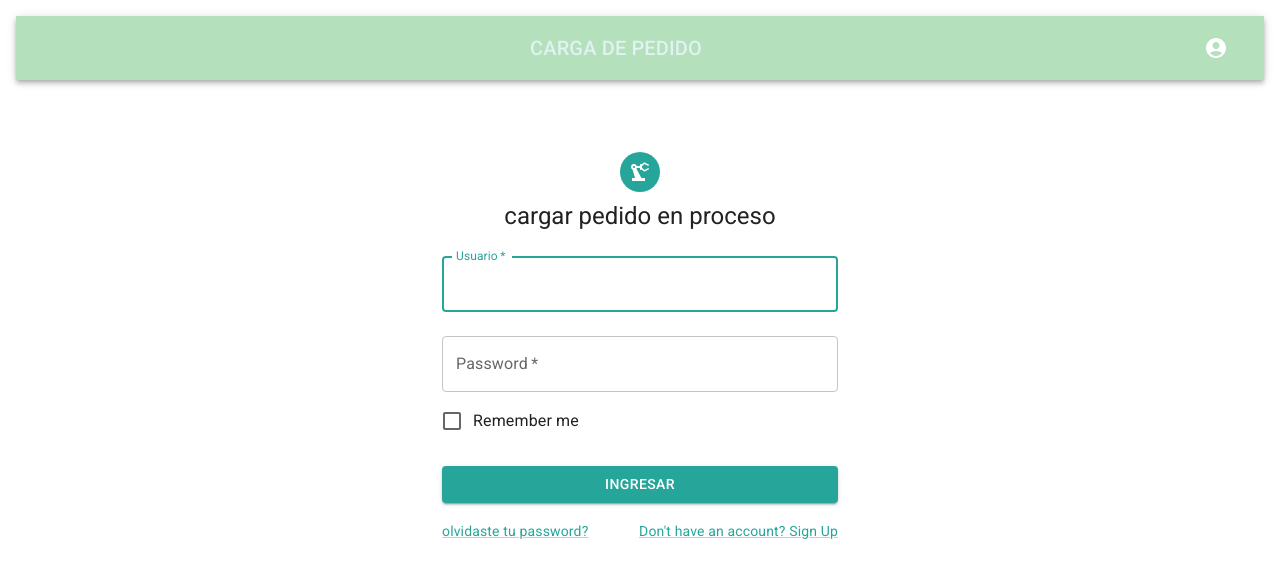
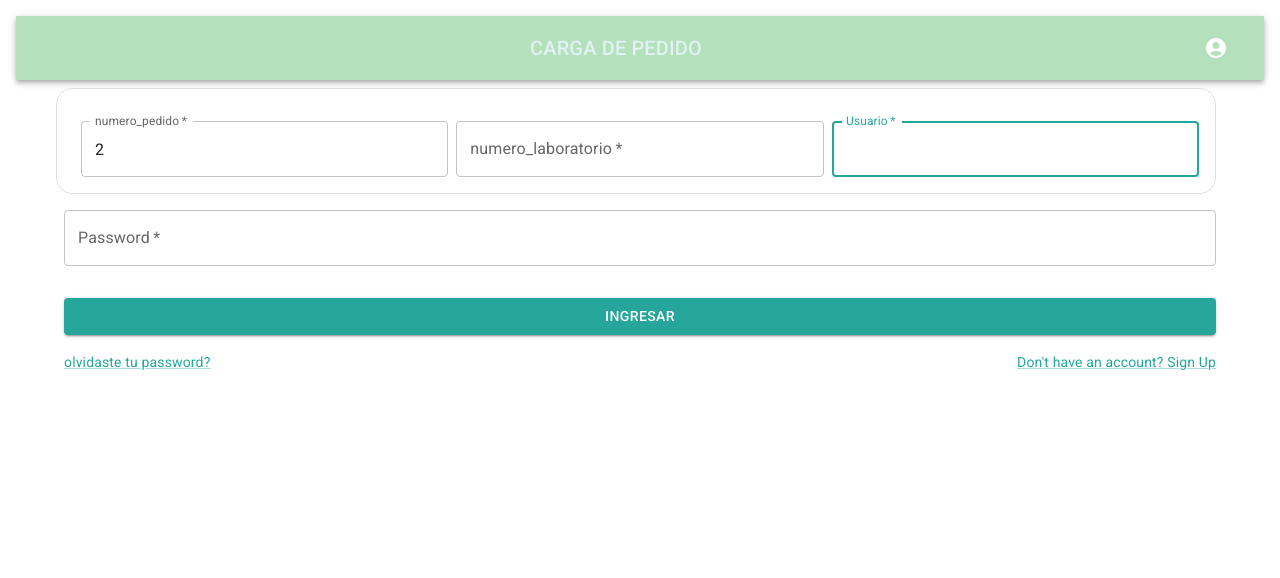
Before and after one commit to chamiamarillo/appLabFront, a React (Create React App) app: page /Docente/NuevoPedido in a window 1280 px wide. Shown: the top 578 px of the page. Built offline with nearby package versions, Linux system fonts and the light colour scheme.

Commit message:
empezando nuevo pedido

```diff
--- a/src/Components/Docente/NuevoPedido.jsx
+++ b/src/Components/Docente/NuevoPedido.jsx
@@ -24,9 +24,37 @@ import Theme1 from '../Theme/Theme1';
 
 export default function NuevoPedido() {
   const [texto,setEncabezado]=useState("CARGA DE PEDIDO");
+  const unpedido= {docente: {
+    "nombre": "Pedro",
+    "apellido": "Pelota",
+    "dni": 7897,
+    "matricula": 1233457
+},
+
+"descripcion": "Pedido 2",
+"numero_laboratorio": 21,
+"tipo_pedido": "algo",
+"cantidad_grupos": 2,
+"observaciones": "algo mas",
+"materia": "materia",
+"numero_tp": 2,
+"lista_equipos": [
+    {
+
+        "cantidad": 4,
+        "equipo": "634dffe0a23c83b43524c5c2"
+    },
+    {
+
+        "cantidad": 14,
+        "equipo": "634dffe0a23c83b43524c5c2"
+    }
+]
+}
 
   const handleSubmit = (event) => {
     event.preventDefault();
+
 
     const data = new FormData(event.currentTarget);
 
@@ -45,23 +73,56 @@ export default function NuevoPedido() {
           <Header texto={texto} ></Header>
 
        </Box>
-      <Container component="main" maxWidth="xs" color="primary">
-        <CssBaseline />
-        <Box
-          sx={{
-            marginTop: 8,
-            display: 'flex',
-            flexDirection: 'column',
-            alignItems: 'center',
+      <Container component="main"  color="primary">
+
+
+
+          <Box component="form" onSubmit={handleSubmit} noValidate>
+          <Box sx={{ flexGrow: 1 ,md:2 }}>
+
+
+          <Grid container direction="row"
+            justifyContent="space-around"
+            alignItems="center"
+
+
+
+            sx={{'--Grid-borderWidth': '1px',borderTop: 'var(--Grid-borderWidth) solid',
+            borderLeft: 'var(--Grid-borderWidth) solid',
+            borderRight: 'var(--Grid-borderWidth) solid',
+              borderBottom: 'var(--Grid-borderWidth) solid',
+              borderColor: 'divider',paddingX:2,borderRadius:4,paddingY:1
             }}
-        >
-          <Avatar sx={{ m: 1, bgcolor: "primary.main" }}>
-          <PrecisionManufacturingIcon/>
-          </Avatar>
-          <Typography component="h1" variant="h5">
-          cargar pedido en proceso
-          </Typography>
-          <Box component="form" onSubmit={handleSubmit} noValidate sx={{ mt: 1 }}>
+            spacing={{ xs: 1, md: 1 }} columns={{ xs: 12  }}>
+             <Grid item xs={4}>
+                <TextField
+                    margin="normal"
+                    required
+                    fullWidth
+                    id="numero_pedido"
+                    label="numero_pedido"
+                    name="numero_pedido"
+                    value={unpedido.numero_tp}
+                    autoComplete={"numero_pedido"}
+                    autoFocus
+                  />
+
+              </Grid>
+              <Grid item xs={4}>
+                <TextField
+                    margin="normal"
+                    required
+                    fullWidth
+                    id="numero_laboratorio"
+                    label="numero_laboratorio"
+                    name="numero_laboratorio"
+                    autoComplete="numero_laboratorio"
+                    autoFocus
+                  />
+              </Grid>
+            <Grid item xs={4}>
+
+
               <TextField
                 margin="normal"
                 required
@@ -72,6 +133,9 @@ export default function NuevoPedido() {
                 autoComplete="user"
                 autoFocus
               />
+            </Grid>
+            </Grid>
+         </Box>
             <TextField
               margin="normal"
               required
@@ -82,10 +146,7 @@ export default function NuevoPedido() {
               id="password"
               autoComplete="current-password"
             />
-            <FormControlLabel
-              control={<Checkbox value="remember" color="primary" />}
-              label="Remember me"
-            />
+
             <Button
               type="submit"
               fullWidth
@@ -107,7 +168,7 @@ export default function NuevoPedido() {
               </Grid>
             </Grid>
           </Box>
-        </Box>
+
 
       </Container>
     </ThemeProvider>
```
Lines whose indentation alone changed are shown as unchanged.
